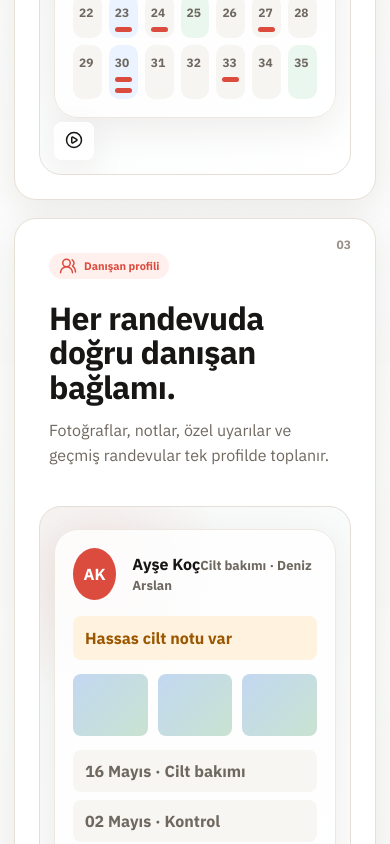
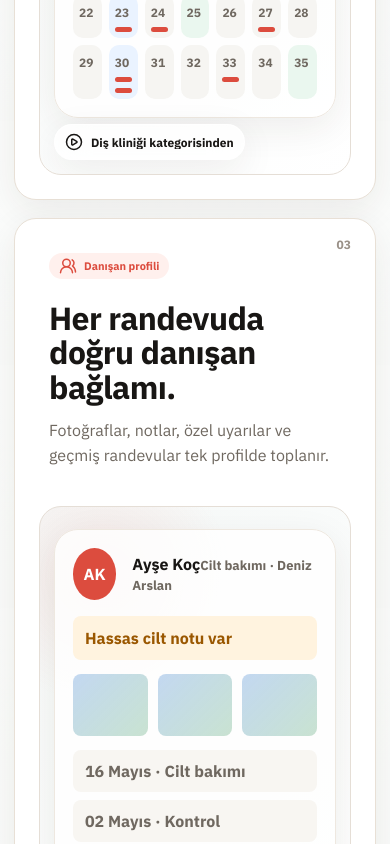
Before and after one commit to sabakukhyraa/devu-landing-page, a React (Vite) app: page / in a window 390 px wide. Shown: the part 6820-7664 px from the top of the page. Built offline with nearby package versions, Linux system fonts and the light colour scheme.

Commit message:
Remove unused .video-caption styles to clean up CSS

```diff
--- a/src/main.jsx
+++ b/src/main.jsx
@@ -154,6 +154,7 @@ const videoFeatures = [
     eyebrow: "Takvim akışı",
     title: "Geleceği gözden geçir",
     body: "Önündeki birkaç haftayı kolayca gözden geçir, hangi randevuların hangi uzmanlara ait olduğunu ve hangi lokasyonda olduğunu tek bakışta gör.",
+    caption: "Diş kliniği kategorisinden",
     variant: "calendar",
     icon: CalendarDays
   },
@@ -163,6 +164,7 @@ const videoFeatures = [
     eyebrow: "Danışan profili",
     title: "Her randevuda doğru danışan bağlamı.",
     body: "Fotoğraflar, notlar, özel uyarılar ve geçmiş randevular tek profilde toplanır.",
+    caption: "Diş kliniği kategorisinden",
     variant: "client",
     icon: UsersRound
   },
@@ -172,6 +174,7 @@ const videoFeatures = [
     eyebrow: "Hatırlatmalar",
     title: "WhatsApp süreci takip edilebilir hale gelir.",
     body: "Hangi randevuya mesaj gitti, hangisi bekliyor, hangisi aksiyon istiyor net görünür.",
+    caption: "Diş kliniği kategorisinden",
     variant: "whatsapp",
     icon: MessageCircle
   }
--- a/src/styles.css
+++ b/src/styles.css
@@ -1791,13 +1791,6 @@ svg {
     min-height: 360px;
   }
 
-  .video-caption {
-    border-radius: var(--radius);
-    align-items: flex-start;
-    flex-direction: column;
-    gap: 2px;
-  }
-
   .summary-row {
     grid-template-columns: repeat(2, 1fr);
   }
```
